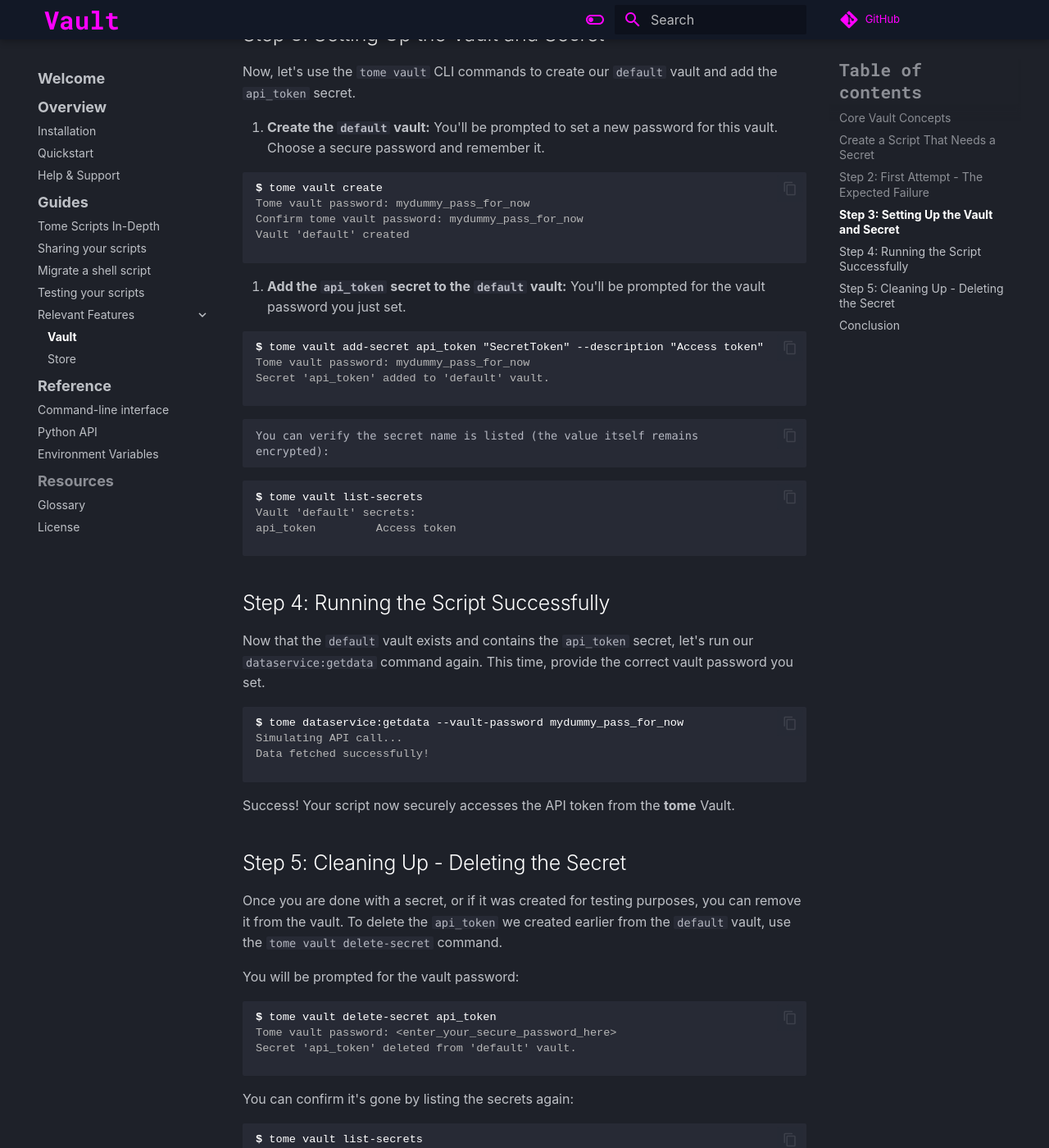
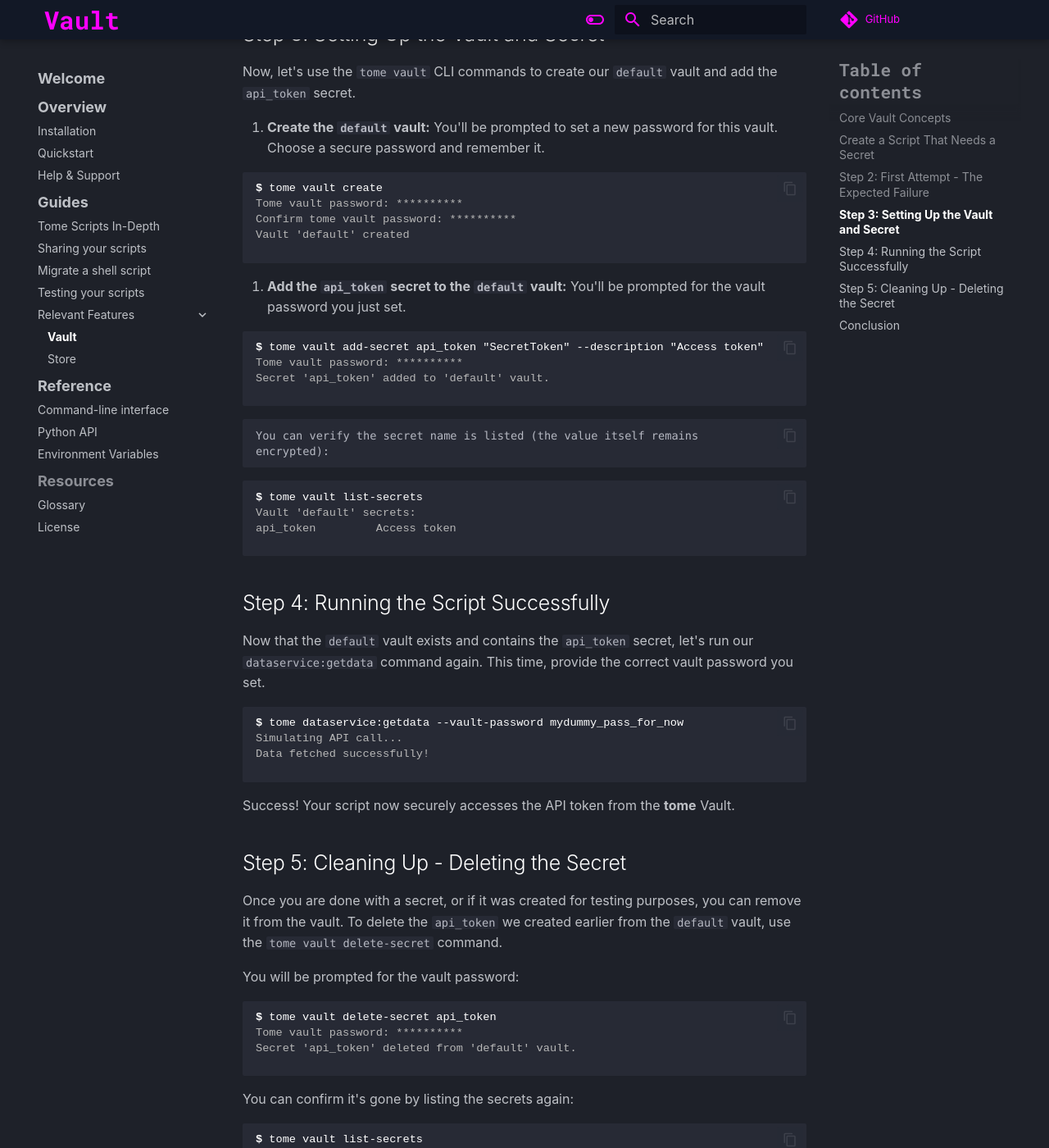
Before and after one commit to jfrog/tome, an MkDocs documentation site: the page built from docs/guides/features/vault.md, in a window 1280 px wide and 1400 px high, scrolled down 2507 px. Shown: the whole window at 82% size. Built offline with MkDocs 1.6.1 and Material for MkDocs 9.7.7, drawn with Linux system fonts in a browser that asks for light colours; comment, search, counter and statistics services are not loaded; the version menu is left out.

Commit message:
password to **** in docs (#16)

````diff
--- a/docs/guides/features/vault.md
+++ b/docs/guides/features/vault.md
@@ -118,8 +118,8 @@
 
 ```console
 $ tome vault create
-Tome vault password: mydummy_pass_for_now
-Confirm tome vault password: mydummy_pass_for_now
+Tome vault password: **********
+Confirm tome vault password: **********
 Vault 'default' created
 ```
 
@@ -128,7 +128,7 @@
 
 ```console
 $ tome vault add-secret api_token "SecretToken" --description "Access token"
-Tome vault password: mydummy_pass_for_now
+Tome vault password: **********
 Secret 'api_token' added to 'default' vault.
 ```
 
@@ -166,7 +166,7 @@
 
 ```console
 $ tome vault delete-secret api_token
-Tome vault password: <enter_your_secure_password_here>
+Tome vault password: **********
 Secret 'api_token' deleted from 'default' vault.
 ```
 
````
